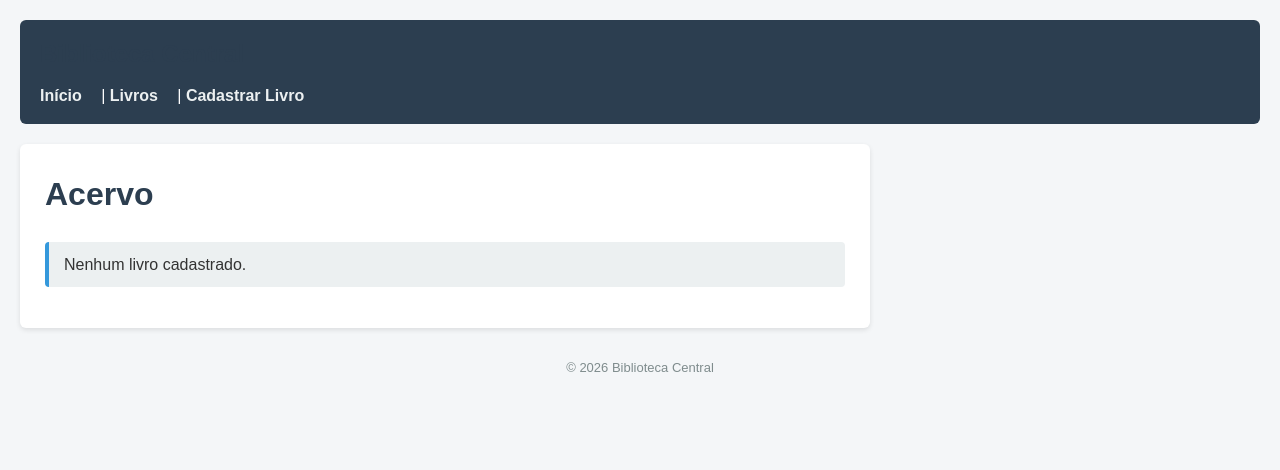
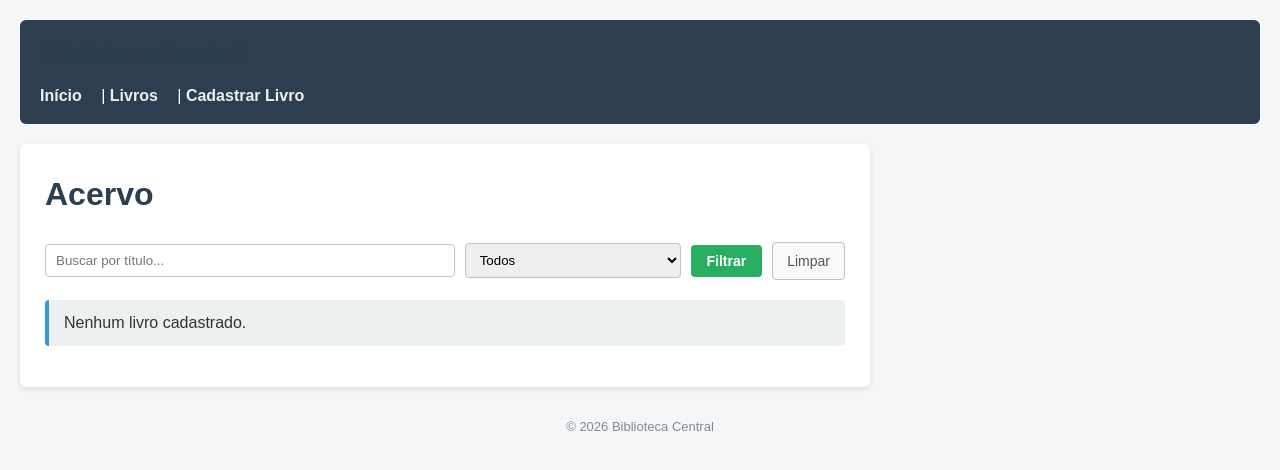
Before and after one commit to Cauan-Almeida/P1_FullStack_Acervo, a Django app: page /livros/ in a window 1280 px wide. Shown: the top 470 px of the page. Run offline with Django 4.2, Linux system fonts and the light colour scheme; data that the repository does not hold is empty.

Commit message:
feat: busca por título e filtro por status na listagem (Feature 1)

```diff
--- a/acervo/static/acervo/estilo.css
+++ b/acervo/static/acervo/estilo.css
@@ -109,3 +109,45 @@ footer {
     font-size: 13px;
     text-align: center;
 }
+
+/* Barra de filtro da listagem */
+.filtro-form {
+    display: flex;
+    flex-wrap: wrap;
+    gap: 10px;
+    align-items: center;
+    margin-bottom: 20px;
+    max-width: 100%;
+}
+
+.filtro-form input[type="text"] {
+    flex: 2;
+    min-width: 160px;
+    width: auto;
+}
+
+.filtro-form select {
+    flex: 1;
+    min-width: 140px;
+    width: auto;
+}
+
+.filtro-form button[type="submit"] {
+    padding: 8px 16px;
+    font-size: 14px;
+}
+
+.filtro-form .btn-limpar {
+    color: #555555;
+    text-decoration: none;
+    padding: 7px 14px;
+    border: 1px solid #bdc3c7;
+    border-radius: 4px;
+    background-color: #f8f9fa;
+    font-size: 14px;
+}
+
+.filtro-form .btn-limpar:hover {
+    background-color: #e2e6ea;
+    color: #333333;
+}
--- a/acervo/templates/acervo/lista.html
+++ b/acervo/templates/acervo/lista.html
@@ -2,6 +2,18 @@
 
 {% block conteudo %}
     <h1>Acervo</h1>
+
+    <form method="get" class="filtro-form">
+        <input type="text" name="q" placeholder="Buscar por título..." value="{{ request.GET.q }}">
+        <select name="status">
+            <option value="" {% if not request.GET.status %}selected{% endif %}>Todos</option>
+            <option value="disponivel" {% if request.GET.status == 'disponivel' %}selected{% endif %}>Disponíveis</option>
+            <option value="emprestado" {% if request.GET.status == 'emprestado' %}selected{% endif %}>Emprestados</option>
+        </select>
+        <button type="submit">Filtrar</button>
+        <a href="{% url 'lista' %}" class="btn-limpar">Limpar</a>
+    </form>
+
     <ul>
         {% for livro in livros %}
             <li>
@@ -16,7 +28,11 @@
                 <a href="{% url 'excluir' livro.pk %}">Excluir</a>
             </li>
         {% empty %}
-            <li>Nenhum livro cadastrado.</li>
+            {% if tem_filtro %}
+                <li>Nenhum livro encontrado para os filtros aplicados.</li>
+            {% else %}
+                <li>Nenhum livro cadastrado.</li>
+            {% endif %}
         {% endfor %}
     </ul>
 
--- a/acervo/views.py
+++ b/acervo/views.py
@@ -8,10 +8,27 @@ def inicio(request):
 
 
 def lista_livros(request):
+    q = request.GET.get('q')
+    status = request.GET.get('status')
+
     livros = Livro.objects.all()
+
+    if q and q.strip():
+        livros = livros.filter(titulo__icontains=q.strip())
+
+    if status == 'disponivel':
+        livros = livros.filter(disponivel=True)
+    elif status == 'emprestado':
+        livros = livros.filter(disponivel=False)
+
+    tem_filtro = bool((q and q.strip()) or status in ['disponivel', 'emprestado'])
+
     return render(
         request, 'acervo/lista.html',
-        {'livros': livros}
+        {
+            'livros': livros,
+            'tem_filtro': tem_filtro
+        }
     )
 
 def novo_livro(request):
```
